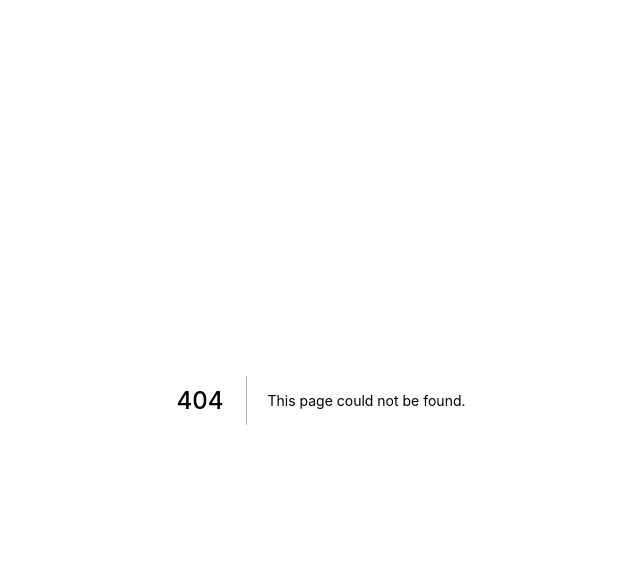
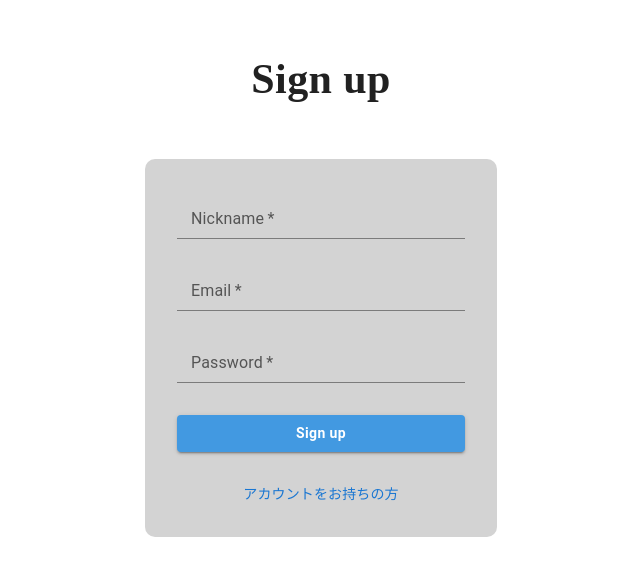
Before and after one commit to shtk0119/Portfolio, a Next.js app: page /signup in a window 1280 px wide. Before the commit this address had no page. Shown: the top 576 px of the page, without its empty margins (319-959 px from the left). Built offline with nearby package versions, Linux system fonts and the light colour scheme.

Commit message:
create Signup Page

```diff
--- /dev/null
+++ b/src/createEmotionCache.ts
@@ -0,0 +1,19 @@
+import createCache from '@emotion/cache';
+
+const isBrowser = typeof document !== 'undefined';
+
+// On the client side, Create a meta tag at the top of the <head> and set it as insertionPoint.
+// This assures that MUI styles are loaded first.
+// It allows developers to easily override MUI styles with other styling solutions, like CSS modules.
+export default function createEmotionCache() {
+  let insertionPoint;
+
+  if (isBrowser) {
+    const emotionInsertionPoint = document.querySelector<HTMLMetaElement>(
+      'meta[name="emotion-insertion-point"]',
+    );
+    insertionPoint = emotionInsertionPoint ?? undefined;
+  }
+
+  return createCache({ key: 'mui-style', insertionPoint });
+}
--- a/src/pages/_app.tsx
+++ b/src/pages/_app.tsx
@@ -1,8 +1,30 @@
-import '../styles/globals.css'
-import type { AppProps } from 'next/app'
+import '../styles/globals.css';
+import Head from 'next/head';
+import type { AppProps } from 'next/app';
 
-function MyApp({ Component, pageProps }: AppProps) {
-  return <Component {...pageProps} />
+import { CacheProvider, EmotionCache } from '@emotion/react';
+import createEmotionCache from '../../src/createEmotionCache';
+import CssBaseline from '@mui/material/CssBaseline';
+
+const clientSideEmotionCache = createEmotionCache();
+interface MyAppProps extends AppProps {
+  emotionCache?: EmotionCache;
 }
 
-export default MyApp
+function App(props: MyAppProps) {
+  const { Component, emotionCache = clientSideEmotionCache, pageProps } = props;
+  return (
+    <CacheProvider value={emotionCache}>
+      {/* CssBaseline は、グローバルリセット */}
+      {/* https://mui.com/material-ui/react-css-baseline/ */}
+      <CssBaseline />
+      <Head>
+        {/* https://mui.com/material-ui/getting-started/usage/ */}
+        <meta name="viewport" content="initial-scale=1, width=device-width" />
+      </Head>
+      <Component {...pageProps} />
+    </CacheProvider>
+  )
+}
+
+export default App;
--- /dev/null
+++ b/src/pages/signup.tsx
@@ -0,0 +1,87 @@
+import {
+  Box,
+  Button,
+  FormControl,
+  Input,
+  InputLabel,
+  Stack,
+  styled,
+  Typography
+} from '@mui/material';
+import Link from 'next/link';
+
+const CustomButton = styled(Button)({
+  fontWeight: 'bold',
+  textTransform: 'none',
+  backgroundColor: '#4299e1'
+});
+
+const Signup = () => {
+
+  return (
+    <Box minHeight='100vh'>
+      <Stack
+        maxWidth='400px'
+        m='0 auto'
+        p='48px 24px'
+        display='flex'
+        alignItems='center'
+        justifyContent='center'
+      >
+        <Box>
+          <Typography
+            component='h2'
+            fontSize='42px'
+            fontWeight='bold'
+            fontFamily='"Oleo Script", cursive'
+          >
+            Sign up
+          </Typography>
+        </Box>
+
+        <Box
+          width='100%'
+          bgcolor='lightgray'
+          mt='48px'
+          p='32px'
+          borderRadius='10px'
+        >
+          <Box width='100%'>
+            <FormControl id='Nickname' required fullWidth>
+              <InputLabel>Nickname</InputLabel>
+              <Input type='text' />
+            </FormControl>
+          </Box>
+
+          <Box mt='24px'>
+            <FormControl id='Email' required fullWidth>
+              <InputLabel>Email</InputLabel>
+              <Input type='email' />
+            </FormControl>
+          </Box>
+
+          <Box mt='24px'>
+            <FormControl id='Password' required fullWidth>
+              <InputLabel>Password</InputLabel>
+              <Input type='password' />
+            </FormControl>
+          </Box>
+
+          <Box mt='32px' textAlign='center'>
+            <CustomButton type='submit' variant='contained' fullWidth>
+              Sign up
+            </CustomButton>
+          </Box>
+
+          <Box mt='32px' textAlign='center'>
+            <Typography fontSize='14px' color='primary'>
+              <Link href='/login'><a>アカウントをお持ちの方</a></Link>
+            </Typography>
+          </Box>
+        </Box>
+      </Stack>
+    </Box>
+  )
+}
+
+export default Signup;
```
